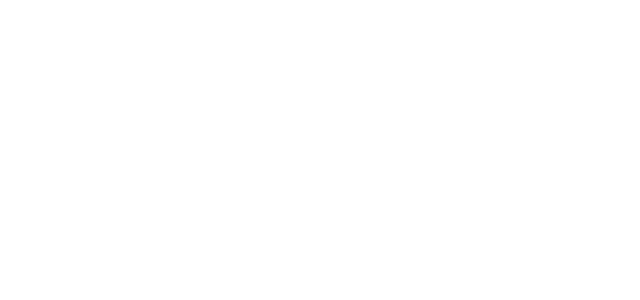
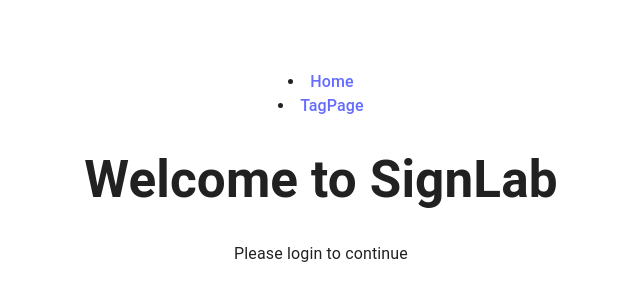
Before and after one commit to hicsail/signlab-react, a React (Vite) app: page / in a window 1280 px wide. Before the commit this address had no page. Shown: the part 224-524 px from the top of the page, without its empty margins (319-959 px from the left). Built offline with nearby package versions, Linux system fonts and the light colour scheme.

Commit message:
Added homepage file and preliminary navigation bar

```diff
--- a/src/App.tsx
+++ b/src/App.tsx
@@ -1,13 +1,17 @@
 import './App.css';
 import { BrowserRouter, Route, Routes } from 'react-router-dom';
 import { TagPage } from './pages/tag';
-import { ThemeProvider } from './theme/theme.provider';
+import { HomePage } from './pages/Home/Home';
+import { ThemeProvider } from './theme/ThemeProvider';
+import { NavBar } from './components/NavigationBar';
 
 function App() {
   return (
     <ThemeProvider>
       <BrowserRouter>
+        <NavBar />
         <Routes>
+          <Route path={'/'} element={<HomePage />} />
           <Route path={'/tag'} element={<TagPage />} />
         </Routes>
       </BrowserRouter>
--- /dev/null
+++ b/src/components/NavigationBar.tsx
@@ -0,0 +1,16 @@
+import { Link } from 'react-router-dom';
+
+const NavBar = () => {
+  return (
+    <div>
+      <li>
+        <Link to="/">Home</Link>
+      </li>
+      <li>
+        <Link to="/tag">TagPage</Link>
+      </li>
+    </div>
+  );
+};
+
+export { NavBar };
--- a/src/pages/Home/Home.tsx
+++ b/src/pages/Home/Home.tsx
@@ -0,0 +1,14 @@
+import { Component } from 'react';
+
+class HomePage extends Component {
+  render() {
+    return (
+      <div>
+        <h1>Welcome to SignLab</h1>
+        <p>Please login to continue</p>
+      </div>
+    );
+  }
+}
+
+export { HomePage };
--- a/src/theme/theme.provider.tsx
+++ b/src/theme/ThemeProvider.tsx
@@ -7,7 +7,7 @@
 }
 
 export const ThemeProvider: FC<ThemeProviderProps> = ({ children }) => {
-  const theme = createTheme({});
+  const theme = createTheme();
 
   return (
     <MuiThemeProvider theme={theme}>
```
Also changed, not shown: src/hooks/useStyles.tsx (added, +16 -0 lines), src/hooks/useCheckAuth.tsx (added), 1 other file (tests, documents, lock files or other folders).
